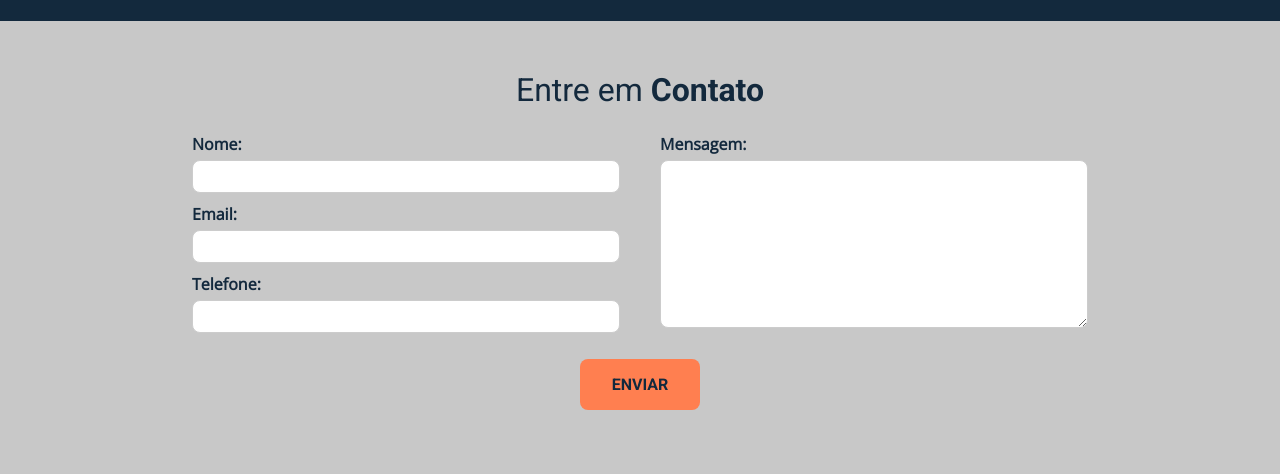
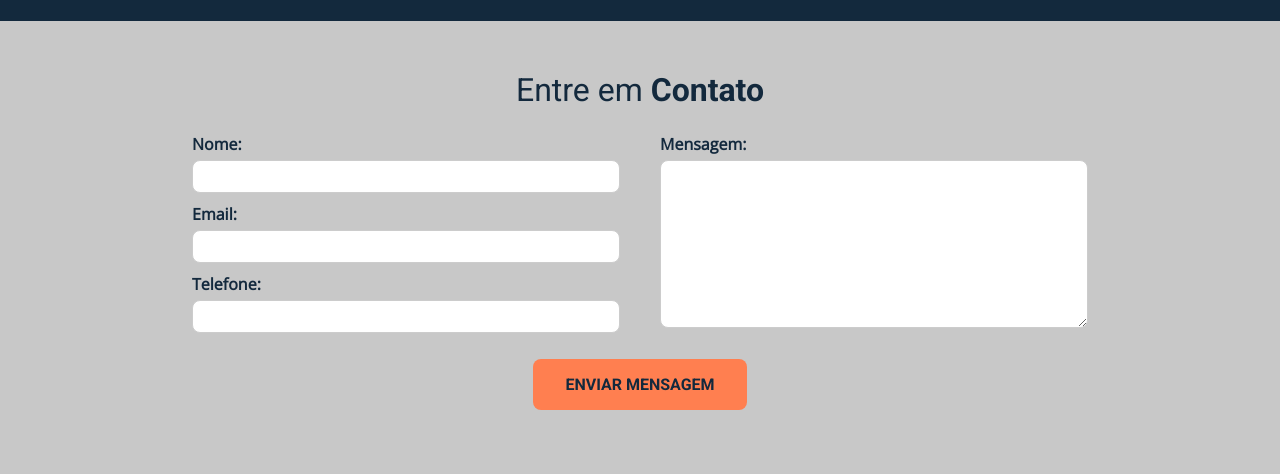
Before and after one commit to monikies/GTi-Site-Horizon, a plain HTML site: page index.html in a window 1280 px wide. Shown: the part 4086-4560 px from the top of the page. Drawn offline with nearby package versions, Linux system fonts and the light colour scheme.

Commit message:
atualização de botão - formulário

```diff
--- a/index.html
+++ b/index.html
@@ -212,7 +212,7 @@
                     <textarea id="message" name="message" rows="10" required></textarea>
                 </div>
             </div>
-            <input type="button" class="input-button" value="ENVIAR">
+            <input type="button" class="input-button" value="ENVIAR MENSAGEM">
         </div>
     </section>
 
```
